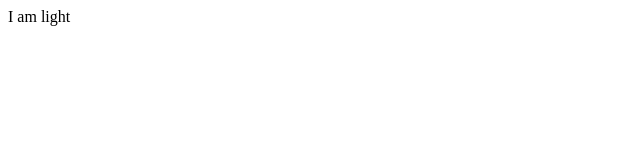
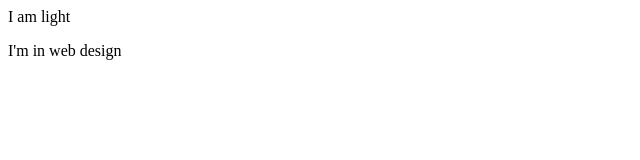
Before and after one commit to luzmorales332/Copyright, a plain HTML site: page index.html in a window 1280 px wide. Shown: the full height of the page, 0-640 px from the left. Drawn offline with Linux system fonts and the light colour scheme.

Commit message:
Update index.html

```diff
--- a/index.html
+++ b/index.html
@@ -3,5 +3,6 @@
 
 <body>
 <p> I am light </p>
+   <p> I'm in web design </p>
 </body>
 </html>
```
